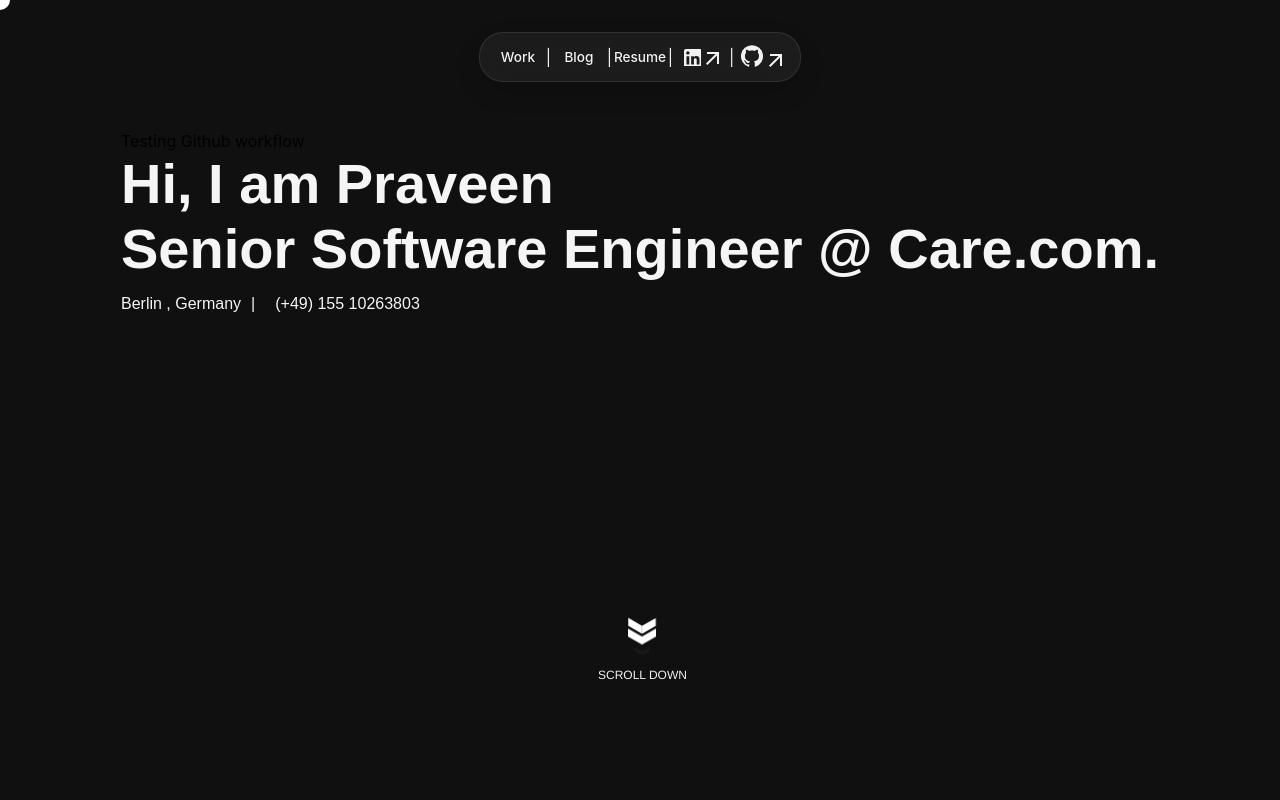
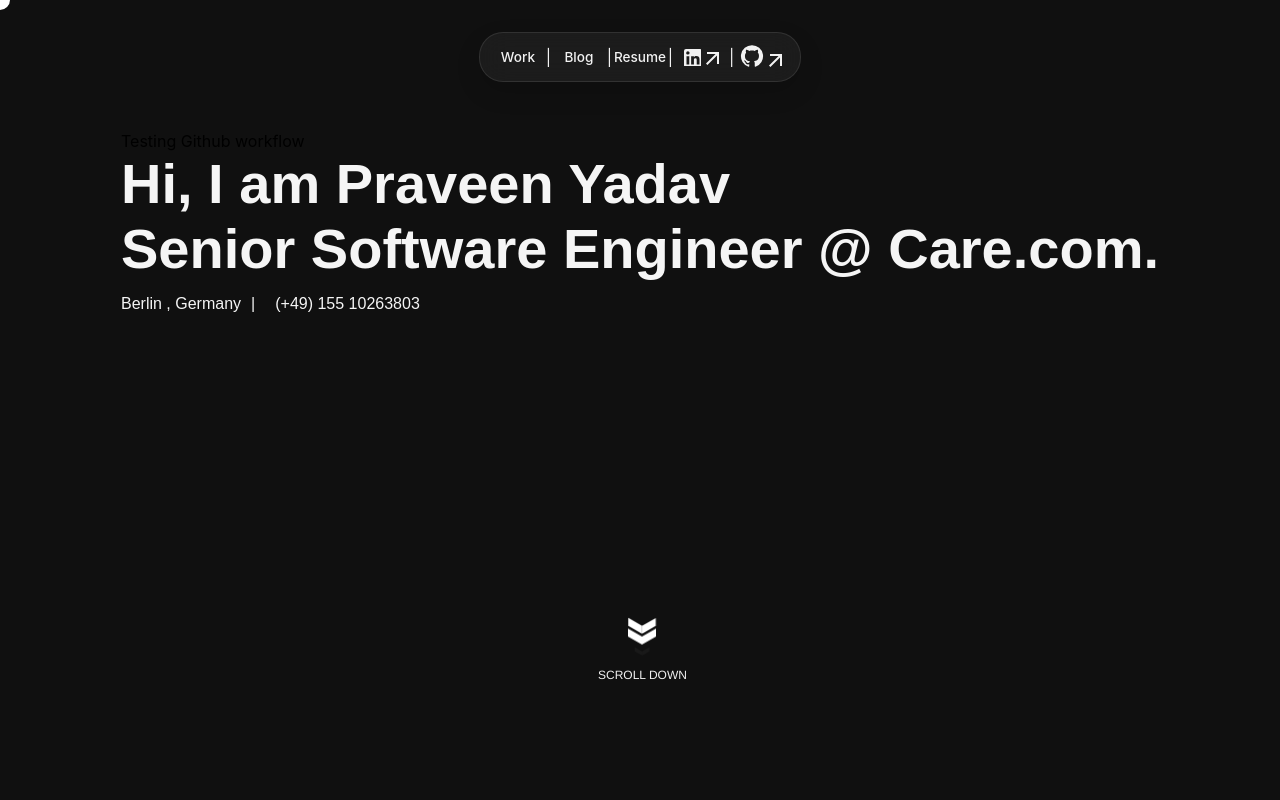
Before and after one commit to pravee3791/praveenky, a React (Create React App) app: page / in a window 1280 px wide. Shown: the top 800 px of the page. Built offline with nearby package versions, Linux system fonts and the light colour scheme.

Commit message:
test webflows

```diff
--- a/src/pages/Home.tsx
+++ b/src/pages/Home.tsx
@@ -13,7 +13,7 @@
         <div className="card">
           <div>
             <div>Testing Github workflow</div>
-            <div className="cardContent">Hi, I am Praveen</div>
+            <div className="cardContent">Hi, I am Praveen Yadav</div>
             <div className="cardContent">
               Senior Software Engineer @ Care.com.
             </div>
```
Also changed, not shown: 7 other files (tests, documents, lock files or other folders).
